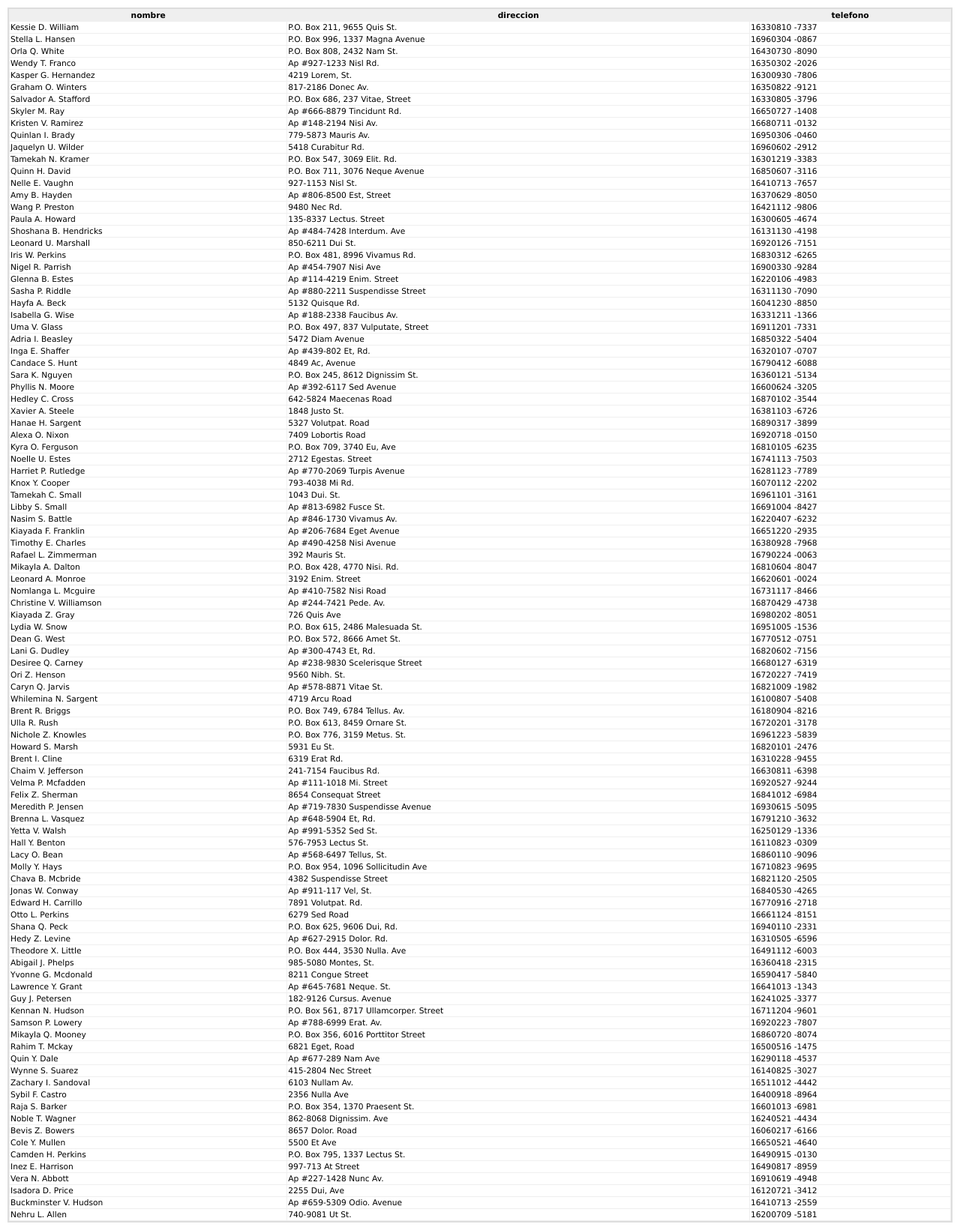
After one commit to marco1720/RepositorioBase, a PHP site: page /eje.html in a window 1280 px wide. The commit adds this page. Shown: the whole page at 75% size. Run offline with PHP 8.4, Linux system fonts and the light colour scheme.

Commit message:
ejemplos de datos
se agrega ejemplo de generatedatan

```diff
--- /dev/null
+++ b/MiGestor/eje.html
@@ -0,0 +1,521 @@
+<!DOCTYPE html>
+<html>
+<head>
+	<title></title>
+	<meta charset="utf-8">
+	<style type="text/css">
+	body { margin: 10px; }
+	table, th, td, li, dl { font-family: "lucida grande", arial; font-size: 8pt; }
+	dt { font-weight: bold; }
+	table { background-color: #efefef; border: 2px solid #dddddd; width: 100%; }
+	th { background-color: #efefef; }
+	td { background-color: #ffffff; }
+	</style>
+</head>
+<body><table cellpadding="1" cellspacing="1">
+<tr>
+	<th>nombre</th>
+	<th>direccion</th>
+	<th>telefono</th>
+</tr>
+<tr>
+	<td>Kessie D. William</td>
+	<td>P.O. Box 211, 9655 Quis St.</td>
+	<td>16330810 -7337</td>
+</tr>
+<tr>
+	<td>Stella L. Hansen</td>
+	<td>P.O. Box 996, 1337 Magna Avenue</td>
+	<td>16960304 -0867</td>
+</tr>
+<tr>
+	<td>Orla Q. White</td>
+	<td>P.O. Box 808, 2432 Nam St.</td>
+	<td>16430730 -8090</td>
+</tr>
+<tr>
+	<td>Wendy T. Franco</td>
+	<td>Ap #927-1233 Nisl Rd.</td>
+	<td>16350302 -2026</td>
+</tr>
+<tr>
+	<td>Kasper G. Hernandez</td>
+	<td>4219 Lorem, St.</td>
+	<td>16300930 -7806</td>
+</tr>
+<tr>
+	<td>Graham O. Winters</td>
+	<td>817-2186 Donec Av.</td>
+	<td>16350822 -9121</td>
+</tr>
+<tr>
+	<td>Salvador A. Stafford</td>
+	<td>P.O. Box 686, 237 Vitae, Street</td>
+	<td>16330805 -3796</td>
+</tr>
+<tr>
+	<td>Skyler M. Ray</td>
+	<td>Ap #666-8879 Tincidunt Rd.</td>
+	<td>16650727 -1408</td>
+</tr>
+<tr>
+	<td>Kristen V. Ramirez</td>
+	<td>Ap #148-2194 Nisi Av.</td>
+	<td>16680711 -0132</td>
+</tr>
+<tr>
+	<td>Quinlan I. Brady</td>
+	<td>779-5873 Mauris Av.</td>
+	<td>16950306 -0460</td>
+</tr>
+<tr>
+	<td>Jaquelyn U. Wilder</td>
+	<td>5418 Curabitur Rd.</td>
+	<td>16960602 -2912</td>
+</tr>
+<tr>
+	<td>Tamekah N. Kramer</td>
+	<td>P.O. Box 547, 3069 Elit. Rd.</td>
+	<td>16301219 -3383</td>
+</tr>
+<tr>
+	<td>Quinn H. David</td>
+	<td>P.O. Box 711, 3076 Neque Avenue</td>
+	<td>16850607 -3116</td>
+</tr>
+<tr>
+	<td>Nelle E. Vaughn</td>
+	<td>927-1153 Nisl St.</td>
+	<td>16410713 -7657</td>
+</tr>
+<tr>
+	<td>Amy B. Hayden</td>
+	<td>Ap #806-8500 Est, Street</td>
+	<td>16370629 -8050</td>
+</tr>
+<tr>
+	<td>Wang P. Preston</td>
+	<td>9480 Nec Rd.</td>
+	<td>16421112 -9806</td>
+</tr>
+<tr>
+	<td>Paula A. Howard</td>
+	<td>135-8337 Lectus. Street</td>
+	<td>16300605 -4674</td>
+</tr>
+<tr>
+	<td>Shoshana B. Hendricks</td>
+	<td>Ap #484-7428 Interdum. Ave</td>
+	<td>16131130 -4198</td>
+</tr>
+<tr>
+	<td>Leonard U. Marshall</td>
+	<td>850-6211 Dui St.</td>
+	<td>16920126 -7151</td>
+</tr>
+<tr>
+	<td>Iris W. Perkins</td>
+	<td>P.O. Box 481, 8996 Vivamus Rd.</td>
+	<td>16830312 -6265</td>
+</tr>
+<tr>
+	<td>Nigel R. Parrish</td>
+	<td>Ap #454-7907 Nisi Ave</td>
+	<td>16900330 -9284</td>
+</tr>
+<tr>
+	<td>Glenna B. Estes</td>
+	<td>Ap #114-4219 Enim. Street</td>
+	<td>16220106 -4983</td>
+</tr>
+<tr>
+	<td>Sasha P. Riddle</td>
+	<td>Ap #880-2211 Suspendisse Street</td>
+	<td>16311130 -7090</td>
+</tr>
+<tr>
+	<td>Hayfa A. Beck</td>
+	<td>5132 Quisque Rd.</td>
+	<td>16041230 -8850</td>
+</tr>
+<tr>
+	<td>Isabella G. Wise</td>
+	<td>Ap #188-2338 Faucibus Av.</td>
+	<td>16331211 -1366</td>
+</tr>
+<tr>
+	<td>Uma V. Glass</td>
+	<td>P.O. Box 497, 837 Vulputate, Street</td>
+	<td>16911201 -7331</td>
+</tr>
+<tr>
+	<td>Adria I. Beasley</td>
+	<td>5472 Diam Avenue</td>
+	<td>16850322 -5404</td>
+</tr>
+<tr>
+	<td>Inga E. Shaffer</td>
+	<td>Ap #439-802 Et, Rd.</td>
+	<td>16320107 -0707</td>
+</tr>
+<tr>
+	<td>Candace S. Hunt</td>
+	<td>4849 Ac, Avenue</td>
+	<td>16790412 -6088</td>
+</tr>
+<tr>
+	<td>Sara K. Nguyen</td>
+	<td>P.O. Box 245, 8612 Dignissim St.</td>
+	<td>16360121 -5134</td>
+</tr>
+<tr>
+	<td>Phyllis N. Moore</td>
+	<td>Ap #392-6117 Sed Avenue</td>
+	<td>16600624 -3205</td>
+</tr>
+<tr>
+	<td>Hedley C. Cross</td>
+	<td>642-5824 Maecenas Road</td>
+	<td>16870102 -3544</td>
+</tr>
+<tr>
+	<td>Xavier A. Steele</td>
+	<td>1848 Justo St.</td>
+	<td>16381103 -6726</td>
+</tr>
+<tr>
+	<td>Hanae H. Sargent</td>
+	<td>5327 Volutpat. Road</td>
+	<td>16890317 -3899</td>
+</tr>
+<tr>
+	<td>Alexa O. Nixon</td>
+	<td>7409 Lobortis Road</td>
+	<td>16920718 -0150</td>
+</tr>
+<tr>
+	<td>Kyra O. Ferguson</td>
+	<td>P.O. Box 709, 3740 Eu, Ave</td>
+	<td>16810105 -6235</td>
+</tr>
+<tr>
+	<td>Noelle U. Estes</td>
+	<td>2712 Egestas. Street</td>
+	<td>16741113 -7503</td>
+</tr>
+<tr>
+	<td>Harriet P. Rutledge</td>
+	<td>Ap #770-2069 Turpis Avenue</td>
+	<td>16281123 -7789</td>
+</tr>
+<tr>
+	<td>Knox Y. Cooper</td>
+	<td>793-4038 Mi Rd.</td>
+	<td>16070112 -2202</td>
+</tr>
+<tr>
+	<td>Tamekah C. Small</td>
+	<td>1043 Dui. St.</td>
+	<td>16961101 -3161</td>
+</tr>
+<tr>
+	<td>Libby S. Small</td>
+	<td>Ap #813-6982 Fusce St.</td>
+	<td>16691004 -8427</td>
+</tr>
+<tr>
+	<td>Nasim S. Battle</td>
+	<td>Ap #846-1730 Vivamus Av.</td>
+	<td>16220407 -6232</td>
+</tr>
+<tr>
+	<td>Kiayada F. Franklin</td>
+	<td>Ap #206-7684 Eget Avenue</td>
+	<td>16651220 -2935</td>
+</tr>
+<tr>
+	<td>Timothy E. Charles</td>
+	<td>Ap #490-4258 Nisi Avenue</td>
+	<td>16380928 -7968</td>
+</tr>
+<tr>
+	<td>Rafael L. Zimmerman</td>
+	<td>392 Mauris St.</td>
+	<td>16790224 -0063</td>
+</tr>
+<tr>
+	<td>Mikayla A. Dalton</td>
+	<td>P.O. Box 428, 4770 Nisi. Rd.</td>
+	<td>16810604 -8047</td>
+</tr>
+<tr>
+	<td>Leonard A. Monroe</td>
+	<td>3192 Enim. Street</td>
+	<td>16620601 -0024</td>
+</tr>
+<tr>
+	<td>Nomlanga L. Mcguire</td>
+	<td>Ap #410-7582 Nisi Road</td>
+	<td>16731117 -8466</td>
+</tr>
+<tr>
+	<td>Christine V. Williamson</td>
+	<td>Ap #244-7421 Pede. Av.</td>
+	<td>16870429 -4738</td>
+</tr>
+<tr>
+	<td>Kiayada Z. Gray</td>
+	<td>726 Quis Ave</td>
+	<td>16980202 -8051</td>
+</tr>
+<tr>
+	<td>Lydia W. Snow</td>
+	<td>P.O. Box 615, 2486 Malesuada St.</td>
+	<td>16951005 -1536</td>
+</tr>
+<tr>
+	<td>Dean G. West</td>
+	<td>P.O. Box 572, 8666 Amet St.</td>
+	<td>16770512 -0751</td>
+</tr>
+<tr>
+	<td>Lani G. Dudley</td>
+	<td>Ap #300-4743 Et, Rd.</td>
+	<td>16820602 -7156</td>
+</tr>
+<tr>
+	<td>Desiree Q. Carney</td>
+	<td>Ap #238-9830 Scelerisque Street</td>
+	<td>16680127 -6319</td>
+</tr>
+<tr>
+	<td>Ori Z. Henson</td>
+	<td>9560 Nibh. St.</td>
+	<td>16720227 -7419</td>
+</tr>
+<tr>
+	<td>Caryn Q. Jarvis</td>
+	<td>Ap #578-8871 Vitae St.</td>
+	<td>16821009 -1982</td>
+</tr>
+<tr>
+	<td>Whilemina N. Sargent</td>
+	<td>4719 Arcu Road</td>
+	<td>16100807 -5408</td>
+</tr>
+<tr>
+	<td>Brent R. Briggs</td>
+	<td>P.O. Box 749, 6784 Tellus. Av.</td>
+	<td>16180904 -8216</td>
+</tr>
+<tr>
+	<td>Ulla R. Rush</td>
+	<td>P.O. Box 613, 8459 Ornare St.</td>
+	<td>16720201 -3178</td>
+</tr>
+<tr>
+	<td>Nichole Z. Knowles</td>
+	<td>P.O. Box 776, 3159 Metus. St.</td>
+	<td>16961223 -5839</td>
+</tr>
+<tr>
+	<td>Howard S. Marsh</td>
+	<td>5931 Eu St.</td>
+	<td>16820101 -2476</td>
+</tr>
+<tr>
+	<td>Brent I. Cline</td>
+	<td>6319 Erat Rd.</td>
+	<td>16310228 -9455</td>
+</tr>
+<tr>
+	<td>Chaim V. Jefferson</td>
+	<td>241-7154 Faucibus Rd.</td>
+	<td>16630811 -6398</td>
+</tr>
+<tr>
+	<td>Velma P. Mcfadden</td>
+	<td>Ap #111-1018 Mi. Street</td>
+	<td>16920527 -9244</td>
+</tr>
+<tr>
+	<td>Felix Z. Sherman</td>
+	<td>8654 Consequat Street</td>
+	<td>16841012 -6984</td>
+</tr>
+<tr>
+	<td>Meredith P. Jensen</td>
+	<td>Ap #719-7830 Suspendisse Avenue</td>
+	<td>16930615 -5095</td>
+</tr>
+<tr>
+	<td>Brenna L. Vasquez</td>
+	<td>Ap #648-5904 Et, Rd.</td>
+	<td>16791210 -3632</td>
+</tr>
+<tr>
+	<td>Yetta V. Walsh</td>
+	<td>Ap #991-5352 Sed St.</td>
+	<td>16250129 -1336</td>
+</tr>
+<tr>
+	<td>Hall Y. Benton</td>
+	<td>576-7953 Lectus St.</td>
+	<td>16110823 -0309</td>
+</tr>
+<tr>
+	<td>Lacy O. Bean</td>
+	<td>Ap #568-6497 Tellus, St.</td>
+	<td>16860110 -9096</td>
+</tr>
+<tr>
+	<td>Molly Y. Hays</td>
+	<td>P.O. Box 954, 1096 Sollicitudin Ave</td>
+	<td>16710823 -9695</td>
+</tr>
+<tr>
+	<td>Chava B. Mcbride</td>
+	<td>4382 Suspendisse Street</td>
+	<td>16821120 -2505</td>
+</tr>
+<tr>
+	<td>Jonas W. Conway</td>
+	<td>Ap #911-117 Vel, St.</td>
+	<td>16840530 -4265</td>
+</tr>
+<tr>
+	<td>Edward H. Carrillo</td>
+	<td>7891 Volutpat. Rd.</td>
+	<td>16770916 -2718</td>
+</tr>
+<tr>
+	<td>Otto L. Perkins</td>
+	<td>6279 Sed Road</td>
+	<td>16661124 -8151</td>
+</tr>
+<tr>
+	<td>Shana Q. Peck</td>
+	<td>P.O. Box 625, 9606 Dui, Rd.</td>
+	<td>16940110 -2331</td>
+</tr>
+<tr>
+	<td>Hedy Z. Levine</td>
+	<td>Ap #627-2915 Dolor. Rd.</td>
+	<td>16310505 -6596</td>
+</tr>
+<tr>
+	<td>Theodore X. Little</td>
+	<td>P.O. Box 444, 3530 Nulla. Ave</td>
+	<td>16491112 -6003</td>
+</tr>
+<tr>
+	<td>Abigail J. Phelps</td>
+	<td>985-5080 Montes, St.</td>
+	<td>16360418 -2315</td>
+</tr>
+<tr>
+	<td>Yvonne G. Mcdonald</td>
+	<td>8211 Congue Street</td>
+	<td>16590417 -5840</td>
+</tr>
+<tr>
+	<td>Lawrence Y. Grant</td>
+	<td>Ap #645-7681 Neque. St.</td>
+	<td>16641013 -1343</td>
+</tr>
+<tr>
+	<td>Guy J. Petersen</td>
+	<td>182-9126 Cursus. Avenue</td>
+	<td>16241025 -3377</td>
+</tr>
+<tr>
+	<td>Kennan N. Hudson</td>
+	<td>P.O. Box 561, 8717 Ullamcorper. Street</td>
+	<td>16711204 -9601</td>
+</tr>
+<tr>
+	<td>Samson P. Lowery</td>
+	<td>Ap #788-6999 Erat. Av.</td>
+	<td>16920223 -7807</td>
+</tr>
+<tr>
+	<td>Mikayla Q. Mooney</td>
+	<td>P.O. Box 356, 6016 Porttitor Street</td>
+	<td>16860720 -8074</td>
+</tr>
+<tr>
+	<td>Rahim T. Mckay</td>
+	<td>6821 Eget, Road</td>
+	<td>16500516 -1475</td>
+</tr>
+<tr>
+	<td>Quin Y. Dale</td>
+	<td>Ap #677-289 Nam Ave</td>
+	<td>16290118 -4537</td>
+</tr>
+<tr>
+	<td>Wynne S. Suarez</td>
+	<td>415-2804 Nec Street</td>
+	<td>16140825 -3027</td>
+</tr>
+<tr>
+	<td>Zachary I. Sandoval</td>
+	<td>6103 Nullam Av.</td>
+	<td>16511012 -4442</td>
+</tr>
+<tr>
+	<td>Sybil F. Castro</td>
+	<td>2356 Nulla Ave</td>
+	<td>16400918 -8964</td>
+</tr>
+<tr>
+	<td>Raja S. Barker</td>
+	<td>P.O. Box 354, 1370 Praesent St.</td>
+	<td>16601013 -6981</td>
+</tr>
+<tr>
+	<td>Noble T. Wagner</td>
+	<td>862-8068 Dignissim. Ave</td>
+	<td>16240521 -4434</td>
+</tr>
+<tr>
+	<td>Bevis Z. Bowers</td>
+	<td>8657 Dolor. Road</td>
+	<td>16060217 -6166</td>
+</tr>
+<tr>
+	<td>Cole Y. Mullen</td>
+	<td>5500 Et Ave</td>
+	<td>16650521 -4640</td>
+</tr>
+<tr>
+	<td>Camden H. Perkins</td>
+	<td>P.O. Box 795, 1337 Lectus St.</td>
+	<td>16490915 -0130</td>
+</tr>
+<tr>
+	<td>Inez E. Harrison</td>
+	<td>997-713 At Street</td>
+	<td>16490817 -8959</td>
+</tr>
+<tr>
+	<td>Vera N. Abbott</td>
+	<td>Ap #227-1428 Nunc Av.</td>
+	<td>16910619 -4948</td>
+</tr>
+<tr>
+	<td>Isadora D. Price</td>
+	<td>2255 Dui, Ave</td>
+	<td>16120721 -3412</td>
+</tr>
+<tr>
+	<td>Buckminster V. Hudson</td>
+	<td>Ap #659-5309 Odio. Avenue</td>
+	<td>16410713 -2559</td>
+</tr>
+<tr>
+	<td>Nehru L. Allen</td>
+	<td>740-9081 Ut St.</td>
+	<td>16200709 -5181</td>
+</tr>
+</table></body></html>
--- a/MiGestor/index.php
+++ b/MiGestor/index.php
@@ -9,7 +9,7 @@
 			<ul id="menu">
 			<li><a href="nuevabase.php">Crear Base</a></li>
 			<li><a href="totalbases.php">Bases</a></li>
-			<li><a href="#">1</a></li>
+			<li><a href="eje.html">1</a></li>
 			<li><a href="#">2</a></li>
 			</ul>
 		</div>
--- a/MiGestor/nuevabase.php
+++ b/MiGestor/nuevabase.php
@@ -9,7 +9,7 @@
 			<ul id="menu">
 			<li><a href="nuevabase.php">Crear Base</a></li>
 			<li><a href="totalbases.php">Bases</a></li>
-			<li><a href="#">1</a></li>
+			<li><a href="eje.html">1</a></li>
 			<li><a href="#">2</a></li>
 			</ul>
 		</div>
--- a/MiGestor/totalbases.php
+++ b/MiGestor/totalbases.php
@@ -9,7 +9,7 @@
 			<ul id="menu">
 			<li><a href="nuevabase.php">Crear Base</a></li>
 			<li><a href="totalbases.php">Bases</a></li>
-			<li><a href="#">1</a></li>
+			<li><a href="eje.html">1</a></li>
 			<li><a href="#">2</a></li>
 			</ul>
 		</div><br /><br /><br />
@@ -25,11 +25,13 @@
 			</tr>
 	<?php
 		while ($row = $query->fetch_assoc()){
+			if($row['Database']!='information_schema' && $row['Database']!='performance_schema'){
 			?>
 			<tr>
 				<td><?php echo $row['Database']?></td>
 			</tr>
 			<?php
+			}
 		}
 	$mysqli->close();
 	?>
```
